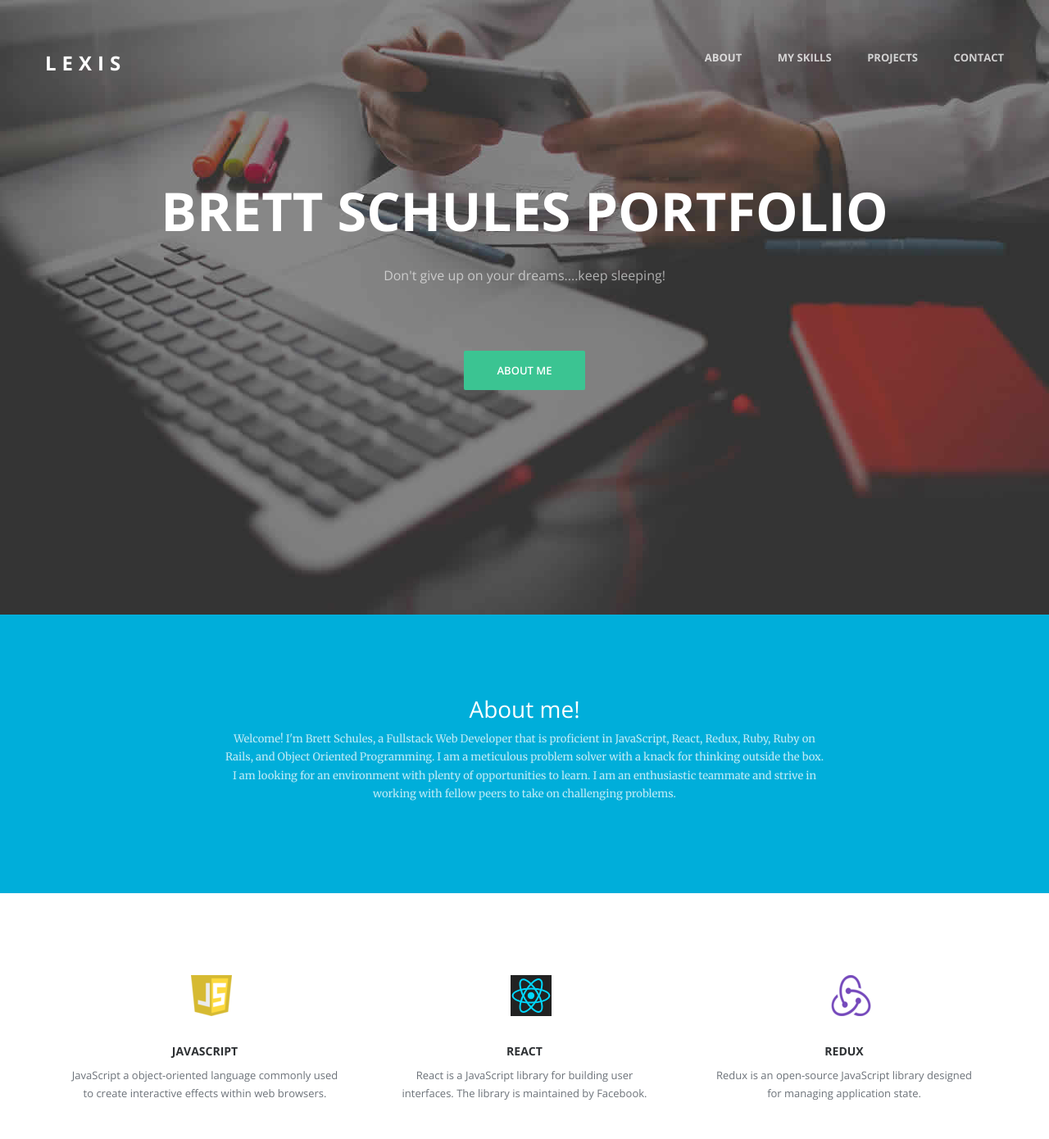
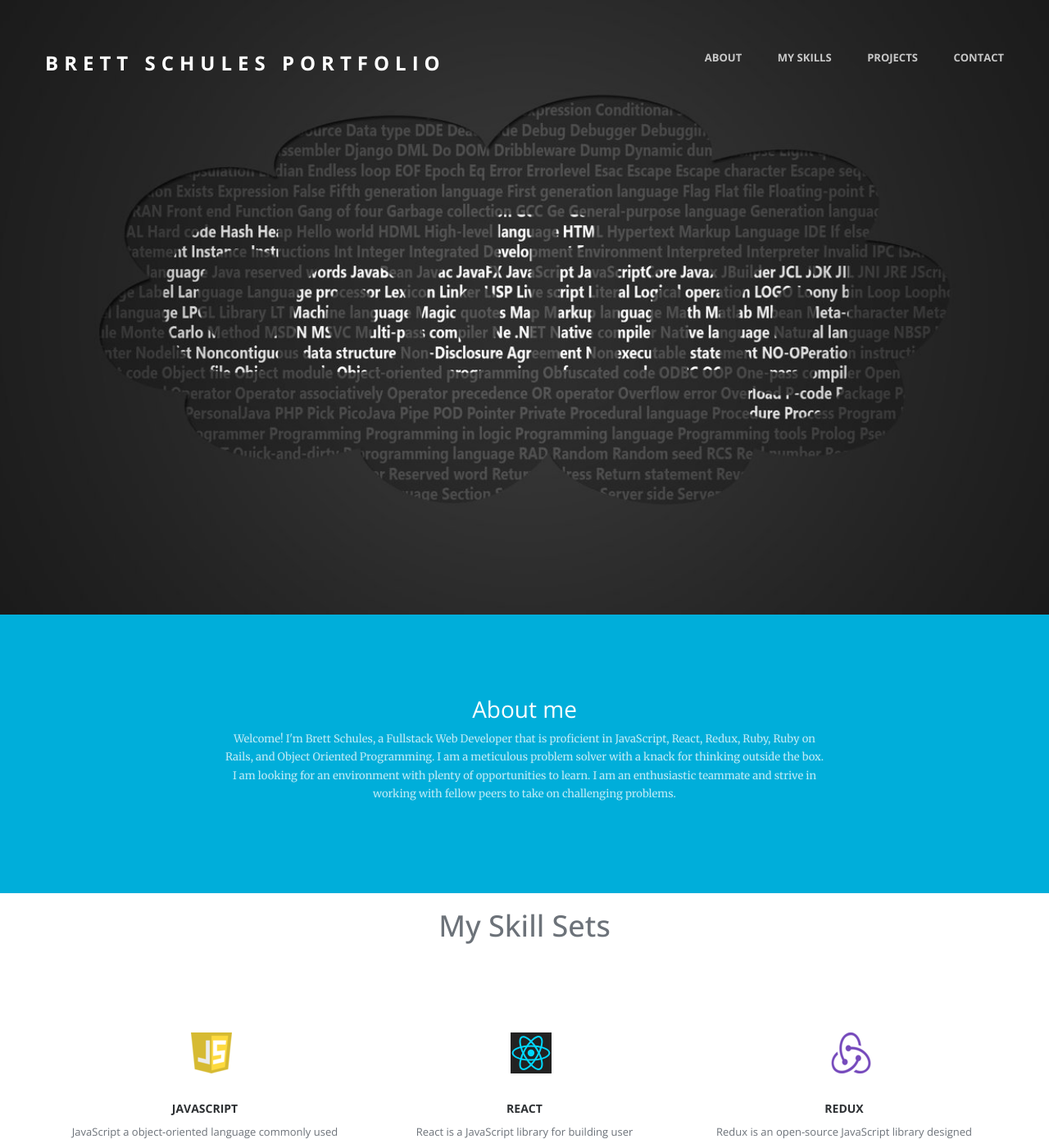
Before and after one commit to brettschules/Portfolio-site, a PHP site: page / in a window 1280 px wide. Shown: the top 1390 px of the page at 82% size. Run offline with PHP 8.4, Linux system fonts and the light colour scheme; some libraries are stand-ins or nearby versions; some web fonts are replaced.

Commit message:
Changed background image

```diff
--- a/css/main.css
+++ b/css/main.css
@@ -17,10 +17,10 @@ p {
 	line-height: 22.4px;
 	color: #6c7279;
 }
-h1 {
+/*h1 {
 	font-size: 65px;
 	color: #2d3033;
-}
+}*/
 h2 {
 	font-size: 40px;
 	color: #2d3033;
@@ -304,7 +304,7 @@ ul li {
 -------------------------------------------------------------------------------*/
 
 .banner {
-	background-image: url(../images/banner.jpg);
+	background-image: url(../images/Coding.jpg);
 	background-position: center top;
 	background-repeat: no-repeat;
 	-moz-background-size: cover;
@@ -363,6 +363,17 @@ ul li {
 	color: #00aeda;
 	font-size: 50px;
 	padding-left: 15px;
+}
+
+.skill-sets {
+	text-align: center;
+
+}
+
+.h1 {
+	font-size: 266px!important;
+  color: #2d3033!important;
+  font-weight: 300;
 }
 /* ------------------------------------------------------------------------------
 	 Works
--- a/index.html
+++ b/index.html
@@ -10,7 +10,7 @@
 <meta charset="utf-8">
 <meta name="description" content="">
 <meta name="viewport" content="width=device-width, initial-scale=1">
-<title>Lexis - Minimal, Corporate Bootstrap template</title>
+<title>Brett Schules Porfolio</title>
 <link rel="stylesheet" href="css/bootstrap.min.css">
 <link rel="stylesheet" href="css/flexslider.css">
 <link rel="stylesheet" href="css/jquery.fancybox.css">
@@ -25,7 +25,7 @@
 <!-- header section -->
 <section class="banner" role="banner">
   <header id="header">
-    <div class="header-content clearfix"> <a class="logo" href="index.html">LEXIS</a>
+    <div class="header-content clearfix"> <a class="logo" href="index.html">Brett Schules Portfolio</a>
       <nav class="navigation" role="navigation">
         <ul class="primary-nav">
           <li><a href="#about">About</a></li>
@@ -41,10 +41,6 @@
   <!-- banner text -->
   <div class="container">
     <div class="col-md-10 col-md-offset-1">
-      <div class="banner-text text-center">
-        <h1>Brett Schules Portfolio</h1>
-        <p>Don't give up on your dreams....keep sleeping!</p>
-        <a href="#about" class="btn btn-large">About Me</a> </div>
       <!-- banner text -->
     </div>
   </div>
@@ -54,14 +50,18 @@
 <section id="about" class="section intro">
   <div class="container">
     <div class="col-md-8 col-md-offset-2 text-center">
-      <h3>About me!</h3>
+      <h3>About me</h3>
       <p>Welcome! I'm Brett Schules, a Fullstack Web Developer that is proficient in JavaScript, React, Redux, Ruby, Ruby on Rails, and Object Oriented Programming. I am a meticulous problem solver with a knack for thinking outside the box. I am looking for an environment with plenty of opportunities to learn. I am an enthusiastic teammate and strive in working with fellow peers to take on challenging problems.</p>
     </div>
   </div>
 </section>
 <!-- intro section -->
 <!-- services section -->
+<div class="skill-sets">
+  <h1>My Skill Sets</h1>
+</div>
 <section id="skills" class="services service-section">
+
   <div class="container">
     <div class="row">
       <div class="col-md-4 col-sm-6 services text-center"> <span class="icon icon-javascript"></span>
```
Also changed, not shown: css/bootstrap.min.css, images/Coding.jpg (added).
